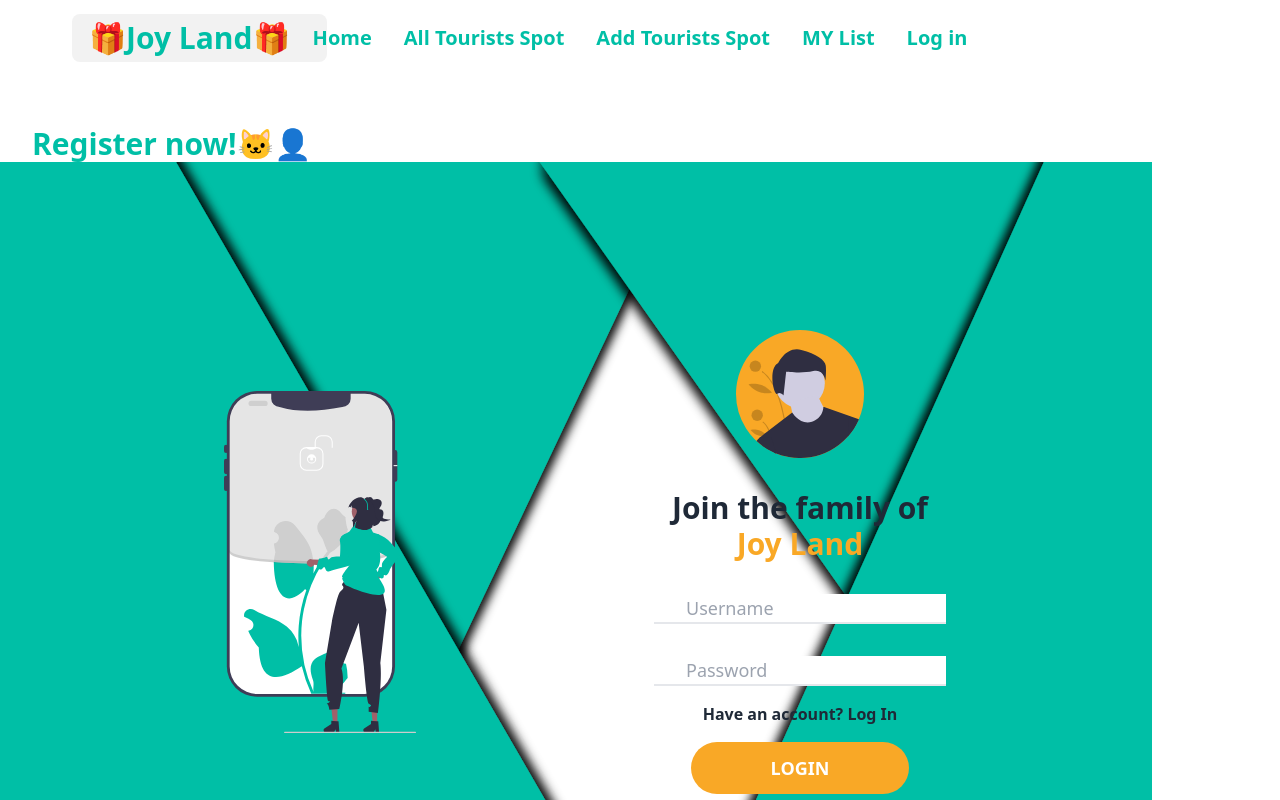
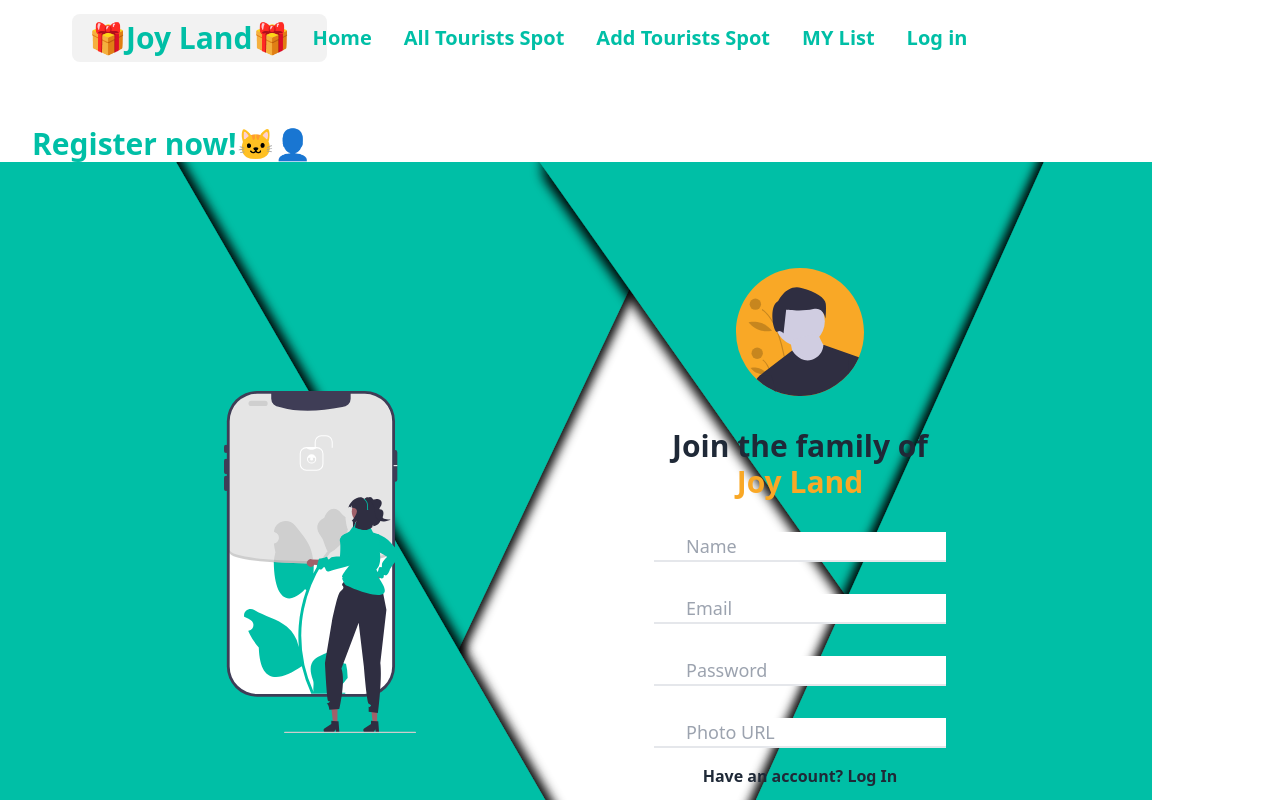
Before and after one commit to Pervage-Ahmed-Tuhin/Joy-land, a React (Vite) app: page /register in a window 1280 px wide. Shown: the top 800 px of the page. Built offline with nearby package versions, Linux system fonts and the light colour scheme.

Commit message:
taking inputs

```diff
--- a/package.json
+++ b/package.json
@@ -18,6 +18,7 @@
     "react": "^18.2.0",
     "react-dom": "^18.2.0",
     "react-fast-marquee": "^1.6.4",
+    "react-hook-form": "^7.51.3",
     "react-icons": "^5.1.0",
     "react-router-dom": "^6.23.0",
     "react-simple-typewriter": "^5.0.1",
--- a/src/components/Login/Login.jsx
+++ b/src/components/Login/Login.jsx
@@ -1,4 +1,4 @@
-
+import { useForm } from "react-hook-form";
 import wave2 from '../../assets/img/Abstract Paper (2).svg';
 import unlock2 from '../../assets/img/unlock.svg';
 import Marquee from "react-fast-marquee";
@@ -7,6 +7,7 @@ import { FaUser } from "react-icons/fa";
 import { FaLock } from "react-icons/fa";
 import { Link } from 'react-router-dom';
 import { motion } from "framer-motion";
+
 const pageVariants = {
     initial: {
         opacity: 0,
@@ -22,80 +23,71 @@ const pageVariants = {
     }
 };
 
-
-
 const pageTransition = {
     type: "tween",
     ease: "easeInOut",
     duration: 0.9
 };
 
+const Login = () => {
+    const { register, handleSubmit, formState: { errors } } = useForm();
 
-const Login = () => {
+    const onSubmit = (data) => {
+        const { email, password } = data;
+        console.log(email, password);
+    }
+
     return (
-        <motion.div className='max-w-6xl'
-
-
+        <motion.div
+            className='max-w-6xl'
             initial="initial"
             animate="in"
             exit="out"
             variants={pageVariants}
             transition={pageTransition}
-
-
         >
-
             <Marquee className="marquee w-full overflow-hidden" speed={200}>
                 <h1 className="text-2xl md:text-3xl font-bold text-[#00BFA6]">🐱‍👤Login now!🐱‍👤</h1>
             </Marquee>
-            <img
-                src={wave2}
-                className="fixed hidden lg:block h-full"
-                style={{ zIndex: -1 }}
-            />
-            <div
-                className="w-screen h-screen flex flex-col justify-center items-center lg:grid lg:grid-cols-2"
-            >
-                <img
-                    src={unlock2}
-                    className="hidden lg:block w-1/2 hover:scale-150 transition-all duration-500 transform mx-auto"
-                />
-                <form className="flex flex-col justify-center items-center w-1/2">
+            <img src={wave2} className="fixed hidden lg:block h-full" style={{ zIndex: -1 }} />
+            <div className="w-screen h-screen flex flex-col justify-center items-center lg:grid lg:grid-cols-2">
+                <img src={unlock2} className="hidden lg:block w-1/2 hover:scale-150 transition-all duration-500 transform mx-auto" />
+                <form onSubmit={handleSubmit(onSubmit)} className="flex flex-col justify-center items-center w-1/2">
                     <img src={avatar1} className="w-32" />
-
-                    <h2
-                        className="my-8 font-play-fare font-bold text-3xl text-gray-800 text-center"
-                    >
+                    <h2 className="my-8 font-play-fare font-bold text-3xl text-gray-800 text-center">
                         Welcome to <br /> <span className='text-[#f9a826]'>Joy Land</span>
                     </h2>
                     <div className="relative flex items-center">
                         <FaUser />
                         <input
-                            type="text"
-                            placeholder="username"
+                            type="email"
+                            placeholder="Email"
+                            {...register("email", { required: true })}
                             className="pl-8 border-b-2 font-play-fare focus:outline-none focus:border-[#00BFA6]transition-all duration-500 capitalize text-lg"
                         />
+                        {errors.email && <span className="text-red-500">This field is required</span>}
                     </div>
                     <div className="relative mt-8 flex items-center ">
                         <FaLock />
-
                         <input
                             type="password"
-                            placeholder="password"
+                            placeholder="Password"
+                            {...register("password", { required: true })}
                             className="pl-8 border-b-2 font-play-fare focus:outline-none focus:border-[#00BFA6] transition-all duration-500 capitalize text-lg"
                         />
+                        {errors.password && <span className="text-red-500">This field is required</span>}
                     </div>
-                    <a href="#" className=" mt-4 text-gray-600 font-bold"
-                    >New here ? <Link to='/register'>Register</Link></a
+                    <a href="#" className="mt-4 text-gray-600 font-bold">
+                        New here? <Link to='/register'>Register</Link>
+                    </a>
+                    <button
+                        type="submit"
+                        className="py-3 px-20 bg-[#f9a826] rounded-full text-white font-bold uppercase text-lg mt-4 transform hover:translate-y-1 transition-all duration-500"
                     >
-                    <a
-                        href="#"
-                        className="py-3 px-20 bg-[#f9a826] rounded-full text-white font-bold uppercase text-lg mt-4 transform hover:translate-y-1 transition-all duration-500"
-                    >Login</a
-                    >
+                        Login
+                    </button>
                 </form>
             </div>
-
         </motion.div>
     );
 };
--- a/src/components/Register/Register.jsx
+++ b/src/components/Register/Register.jsx
@@ -1,12 +1,11 @@
+
 import { Link } from "react-router-dom";
-
-
-// import wave2 from '../../assets/img/Animated Shape.svg';
+import { useForm } from "react-hook-form";
 import wave2 from '../../assets/img/Abstract Paper (2).svg';
 import unlock2 from '../../assets/img/undraw_unlock_re_a558.svg';
 import Marquee from "react-fast-marquee";
 import avatar1 from '../../assets/img/avatar.svg';
-
+import { motion } from "framer-motion";
 
 const pageVariants = {
     initial: {
@@ -23,82 +22,67 @@ const pageVariants = {
     }
 };
 
-
-
 const pageTransition = {
     type: "tween",
     ease: "easeInOut",
     duration: 0.9
 };
 
+const Register = () => {
+    const { register, handleSubmit, formState: { errors } } = useForm();
 
+    const onSubmit = (data) => {
+        const { email, password, name, photoURL } = data;
+        console.log(email, password, name, photoURL);
+    }
 
-import { motion } from "framer-motion";
-const Register = () => {
     return (
-        <motion.div className='max-w-6xl'
-
-
+        <motion.div
+            className='max-w-6xl'
             initial="initial"
             animate="in"
             exit="out"
             variants={pageVariants}
             transition={pageTransition}
-
-
         >
-
             <Marquee className="marquee w-full overflow-hidden" speed={200}>
                 <h1 className="text-2xl md:text-3xl font-bold text-[#00BFA6]">Register now!🐱‍👤</h1>
             </Marquee>
-            <img
-                src={wave2}
-                className="fixed hidden lg:block h-full"
-                style={{ zIndex: -1 }}
-            />
-            <div
-                className="w-screen h-screen flex flex-col justify-center items-center lg:grid lg:grid-cols-2"
-            >
-                <img
-                    src={unlock2}
-                    className="hidden lg:block w-[30%] hover:scale-150 transition-all duration-500 transform mx-auto"
-                />
-                <form className="flex flex-col justify-center items-center w-1/2">
+            <img src={wave2} className="fixed hidden lg:block h-full" style={{ zIndex: -1 }} />
+            <div className="w-screen h-screen flex flex-col justify-center items-center lg:grid lg:grid-cols-2">
+                <img src={unlock2} className="hidden lg:block w-[30%] hover:scale-150 transition-all duration-500 transform mx-auto" />
+                <form onSubmit={handleSubmit(onSubmit)} className="flex flex-col justify-center items-center w-1/2">
                     <img src={avatar1} className="w-32" />
-
-                    <h2
-                        className="my-8 font-play-fare font-bold text-3xl text-gray-800 text-center"
-                    >
+                    <h2 className="my-8 font-play-fare font-bold text-3xl text-gray-800 text-center">
                         Join the family of <br /> <span className='text-[#f9a826]'>Joy Land</span>
                     </h2>
                     <div className="relative flex items-center">
-
-                        <input
-                            type="text"
-                            placeholder="username"
-                            className="pl-8 border-b-2 font-play-fare focus:outline-none focus:border-[#00BFA6]transition-all duration-500 capitalize text-lg"
-                        />
+                        <input type="text" placeholder="Name" name="name"
+                            className="pl-8 border-b-2 font-play-fare focus:outline-none focus:border-[#00BFA6] transition-all duration-500 capitalize text-lg"
+                            {...register("name", { required: true })} />
+                        {errors.name && <span className="text-red-500">This field is required</span>}
                     </div>
                     <div className="relative mt-8 flex items-center ">
-
-
-                        <input
-                            type="password"
-                            placeholder="password"
+                        <input type="email" placeholder="Email" name="email"
                             className="pl-8 border-b-2 font-play-fare focus:outline-none focus:border-[#00BFA6] transition-all duration-500 capitalize text-lg"
-                        />
+                            {...register("email", { required: true })} />
+                        {errors.email && <span className="text-red-500">This field is required</span>}
                     </div>
-                    <a href="#" className=" mt-4 text-gray-800 font-bold"
-                    >Have an account? <Link to='/login'>Log In</Link></a
-                    >
-                    <a
-                        href="#"
-                        className="py-3 px-20 bg-[#f9a826] rounded-full text-white font-bold uppercase text-lg mt-4 transform hover:translate-y-1 transition-all duration-500"
-                    >Login</a
-                    >
+                    <div className="relative mt-8 flex items-center ">
+                        <input type="password" placeholder="Password" name="password"
+                            className="pl-8 border-b-2 font-play-fare focus:outline-none focus:border-[#00BFA6] transition-all duration-500 capitalize text-lg"
+                            {...register("password", { required: true })} />
+                        {errors.password && <span className="text-red-500">This field is required</span>}
+                    </div>
+                    <div className="relative mt-8 flex items-center ">
+                        <input type="text" placeholder="Photo URL" name="photoURL"
+                            className="pl-8 border-b-2 font-play-fare focus:outline-none focus:border-[#00BFA6] transition-all duration-500 capitalize text-lg"
+                            {...register("photoURL")} />
+                    </div>
+                    <a href="#" className="mt-4 text-gray-800 font-bold">Have an account? <Link to='/login'>Log In</Link></a>
+                    <button type="submit" className="py-3 px-20 bg-[#f9a826] rounded-full text-white font-bold uppercase text-lg mt-4 transform hover:translate-y-1 transition-all duration-500">Register</button>
                 </form>
             </div>
-
         </motion.div>
     );
 };
```
Also changed, not shown: 1 other file (tests, documents, lock files or other folders).
